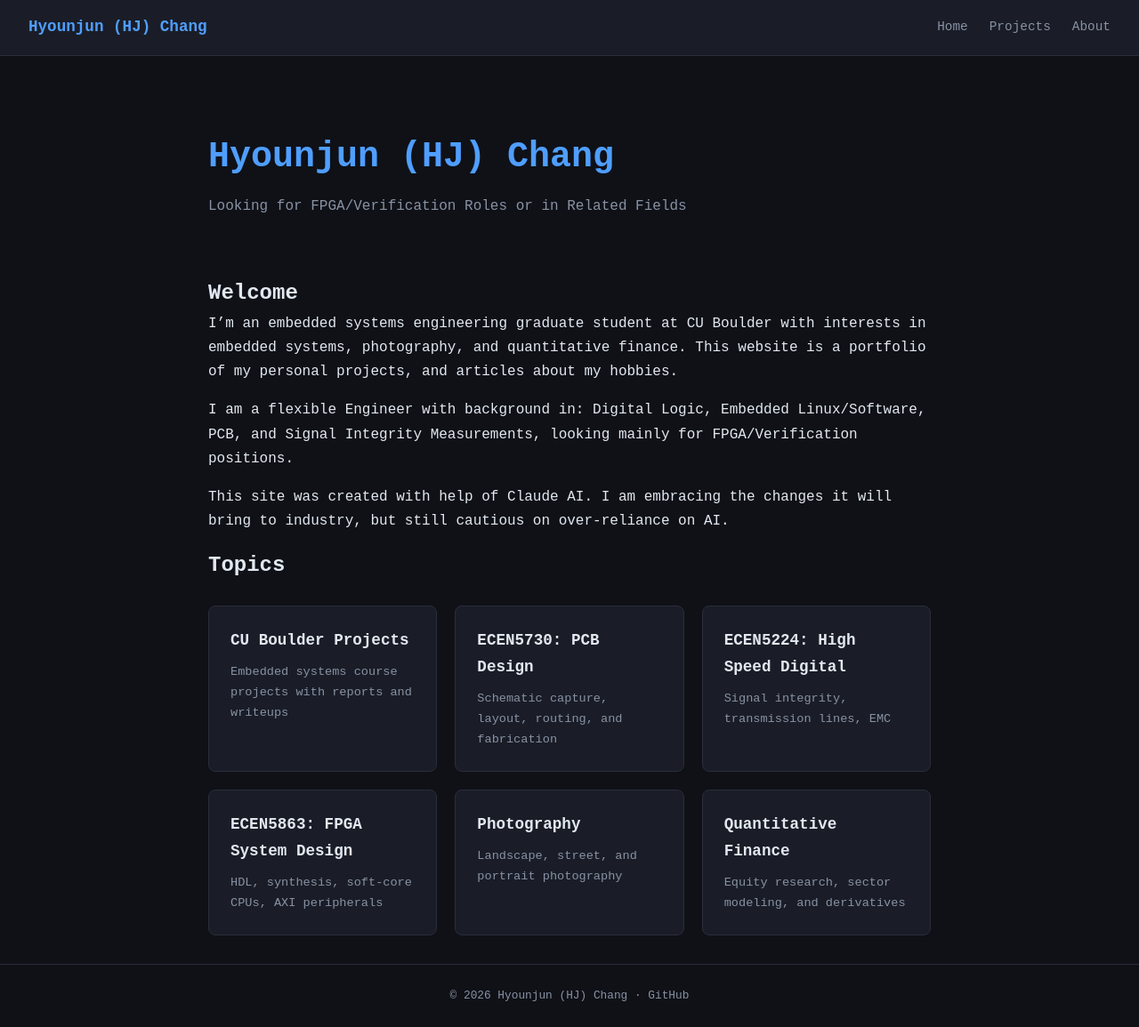
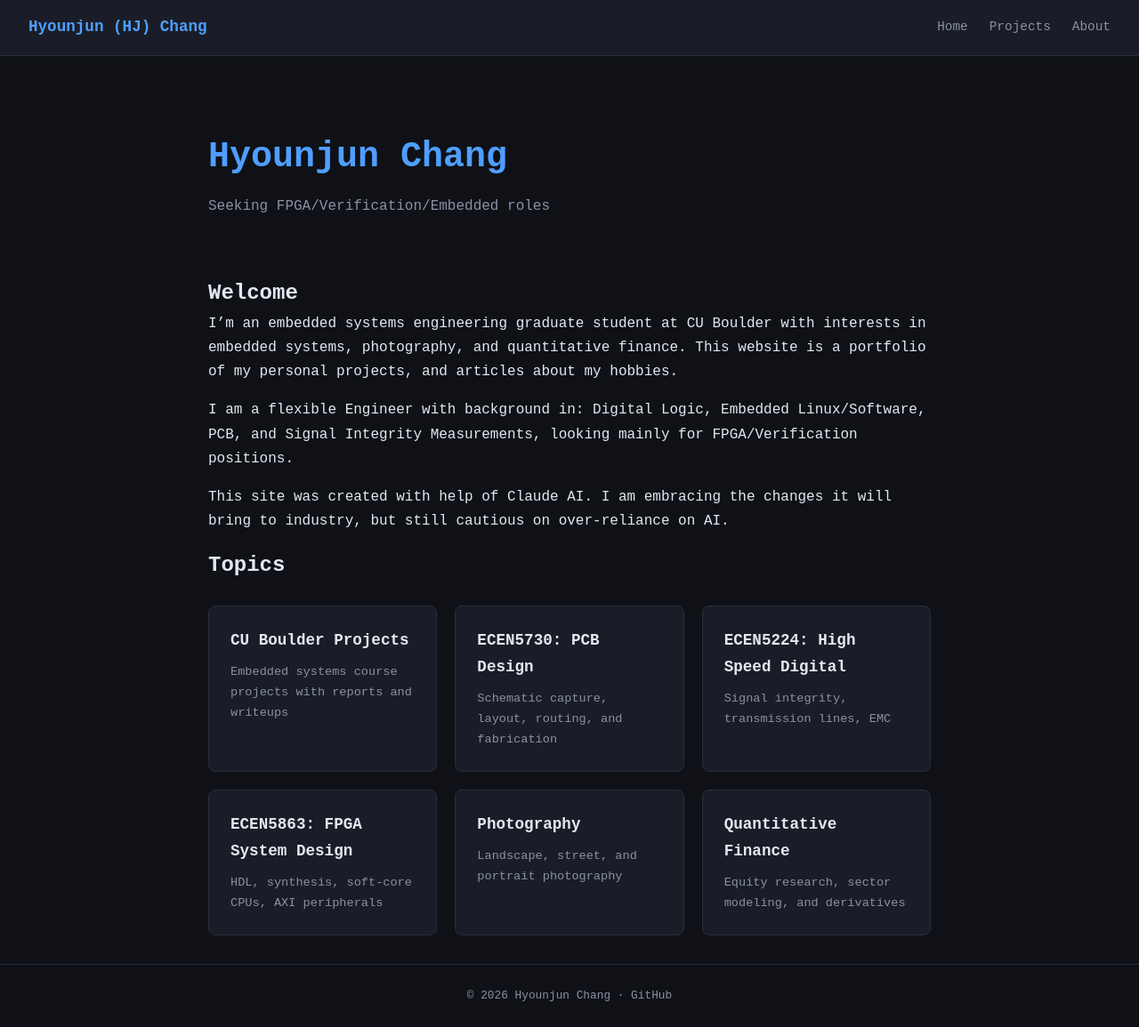
Before and after one commit to hyounjunchang/hyounjunchang.github.io, a Jekyll site: the page built from index.md, in a window 1280 px wide. Shown: the whole page at 89% size. Built offline with Jekyll 4.4.1, drawn with Linux system fonts in a browser that asks for light colours.

```diff
--- a/_config.yml
+++ b/_config.yml
@@ -1,10 +1,10 @@
 title: Hyounjun (HJ) Chang | Portfolio
 email: hyounjun.chang@colorado.edu
-description: "Looking for FPGA/Verification Roles or in Related Fields"
+description: "Seeking FPGA/Verification/Embedded roles"
 
 url: "https://hyounjunchang.github.io"
 baseurl: ""
-author: Hyounjun (HJ) Chang
+author: Hyounjun Chang
 
 collections:
   projects:
```
